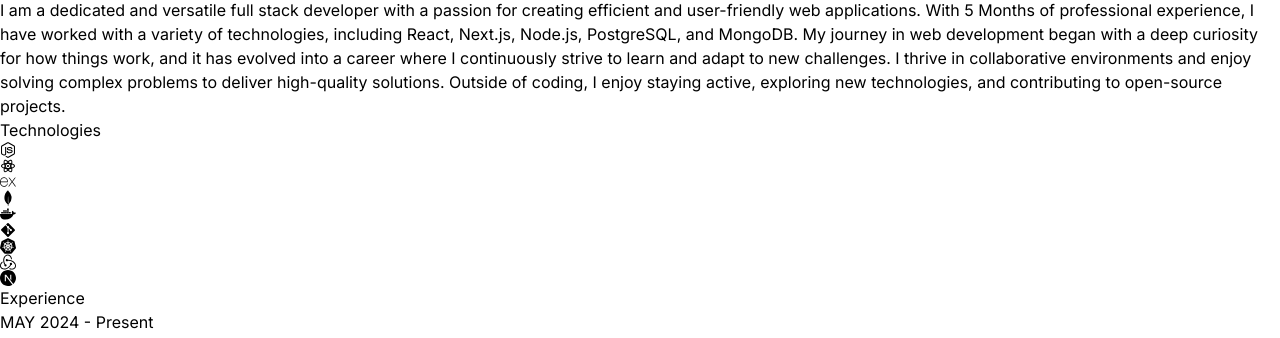
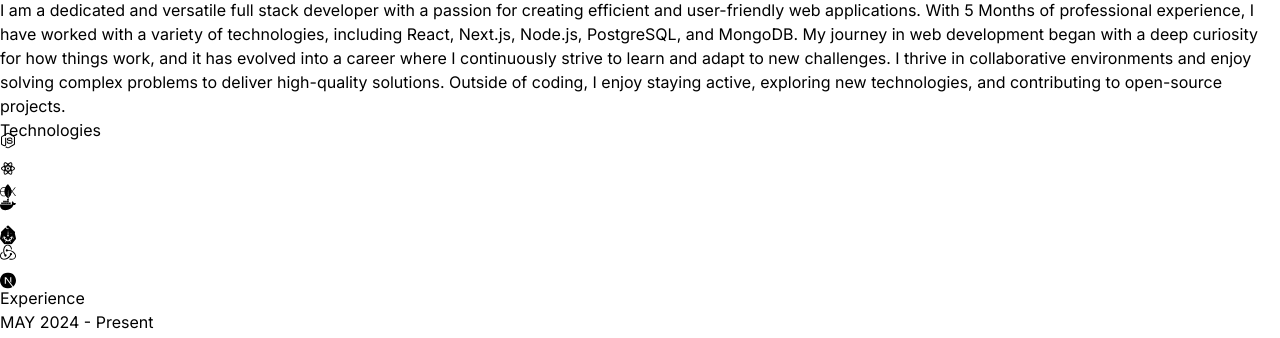
Before and after one commit to AbdulhameedSk/Portfolio, a React (Vite) app: page / in a window 1280 px wide. Shown: the part 1676-2014 px from the top of the page. Built offline with nearby package versions, Linux system fonts and the light colour scheme.

Commit message:
added framer-motion for technologies

```diff
--- a/src/components/Technologies.jsx
+++ b/src/components/Technologies.jsx
@@ -7,6 +7,7 @@
   FaGitAlt,
   FaNpm,
 } from "react-icons/fa";
+import { animate, motion } from "framer-motion";
 import {
   SiJavascript,
   SiExpress,
@@ -18,60 +19,97 @@
   SiRedux,
   SiNextdotjs,
 } from "react-icons/si";
+
+const iconVariants = (duration) => ({
+  initial: { y: -10 },
+  animate: {
+    y: [10, -10],
+    transition: {
+      duration: duration,
+      ease: "linear",
+      repeat: Infinity,
+      repeatType: "reverse",
+    },
+  },
+});
+
 const Technologies = () => {
   return (
     <div className="border-b border-neutral-800 pb-24">
-      <h1 className="my-20 text-center text-4xl">Technologies</h1>
-      <div className="flex flex-wrap items-center justify-center gap-4">
-        {/* <div className="rounded-2xl border-4 border-neutral-800 p-4">
-          <FaHtml5 className="text-5xl text-orange-500" />
-        </div> */}
-        {/* <div className="rounded-2xl border-4 border-neutral-800 p-4">
-          <FaCss3Alt className="text-5xl text-blue-500" />
-        </div> */}
-        {/* <div className="rounded-2xl border-4 border-neutral-800 p-4">
-          <SiJavascript className="text-5xl text-yellow-300" />
-        </div> */}
-        <div className="rounded-2xl border-4 border-neutral-800 p-4">
+      <motion.div whileInView={{opacity:1,y:0}} initial={{opacity:0,y:-100}} transition={{duration:1.5}} className="my-20 text-center text-4xl">Technologies</motion.div>
+      <motion.div whileInView={{opacity:1,x:0}} intital={{opacity:0,x:-100}} transition={{duration:1.5}} className="flex flex-wrap items-center justify-center gap-4">        <motion.div
+          variants={iconVariants(2)}
+          initial="initial"
+          animate="animate"
+          className="rounded-2xl border-4 border-neutral-800 p-4"
+        >
           <FaNodeJs className="text-5xl text-green-500" />
-        </div>
-        <div className="rounded-2xl border-4 border-neutral-800 p-4">
+        </motion.div>
+        <motion.div
+          variants={iconVariants(2.5)}
+          initial="initial"
+          animate="animate"
+          className="rounded-2xl border-4 border-neutral-800 p-4"
+        >
           <RiReactjsLine className="text-5xl text-cyan-400" />{" "}
-        </div>{" "}
-        <div className="rounded-2xl border-4 border-neutral-800 p-4">
+        </motion.div>{" "}
+        <motion.div
+          variants={iconVariants(3)}
+          initial="initial"
+          animate="animate"
+          className="rounded-2xl border-4 border-neutral-800 p-4"
+        >
           <SiExpress className="text-5xl " />
-        </div>
-        <div className="rounded-2xl border-4 border-neutral-800 p-4">
+        </motion.div>
+        <motion.div
+          variants={iconVariants(5)}
+          initial="initial"
+          animate="animate"
+          className="rounded-2xl border-4 border-neutral-800 p-4"
+        >
           <SiMongodb className="text-5xl text-green-700" />
-        </div>
-        {/* <div className="rounded-2xl border-4 border-neutral-800 p-4">
-          <SiGraphql className="text-5xl text-pink-500" />
-        </div> */}
-        <div className="rounded-2xl border-4 border-neutral-800 p-4">
+        </motion.div>
+        <motion.div
+          variants={iconVariants(2)}
+          initial="initial"
+          animate="animate"
+          className="rounded-2xl border-4 border-neutral-800 p-4"
+        >
           <FaDocker className="text-5xl text-blue-400" />
-        </div>
-        <div className="rounded-2xl border-4 border-neutral-800 p-4">
+        </motion.div>
+        <motion.div
+          variants={iconVariants(2.5)}
+          initial="initial"
+          animate="animate"
+          className="rounded-2xl border-4 border-neutral-800 p-4"
+        >
           <FaGitAlt className="text-5xl text-orange-600" />
-        </div>
-        {/* <div className="rounded-2xl border-4 border-neutral-800 p-4">
-          <FaNpm className="text-5xl text-red-600" />
-        </div> */}
-        {/* <div className="rounded-2xl border-4 border-neutral-800 p-4">
-          <SiWebpack className="text-5xl text-blue-600" />
-        </div> */}
-        {/* <div className="rounded-2xl border-4 border-neutral-800 p-4">
-          <SiJenkins className="text-5xl text-blue-700" />
-        </div> */}
-        <div className="rounded-2xl border-4 border-neutral-800 p-4">
+        </motion.div>
+        <motion.div
+          variants={iconVariants(2)}
+          initial="initial"
+          animate="animate"
+          className="rounded-2xl border-4 border-neutral-800 p-4"
+        >
           <SiKubernetes className="text-5xl text-blue-500" />
-        </div>
-        <div className="rounded-2xl border-4 border-neutral-800 p-4">
+        </motion.div>
+        <motion.div
+          variants={iconVariants(6)}
+          initial="initial"
+          animate="animate"
+          className="rounded-2xl border-4 border-neutral-800 p-4"
+        >
           <SiRedux className="text-5xl text-purple-600" />
-        </div>
-        <div className="rounded-2xl border-4 border-neutral-800 p-4">
+        </motion.div>
+        <motion.div
+          variants={iconVariants(2.5)}
+          initial="initial"
+          animate="animate"
+          className="rounded-2xl border-4 border-neutral-800 p-4"
+        >
           <SiNextdotjs className="text-5xl" />
-        </div>
-      </div>
+        </motion.div>
+      </motion.div>
     </div>
   );
 };
```
